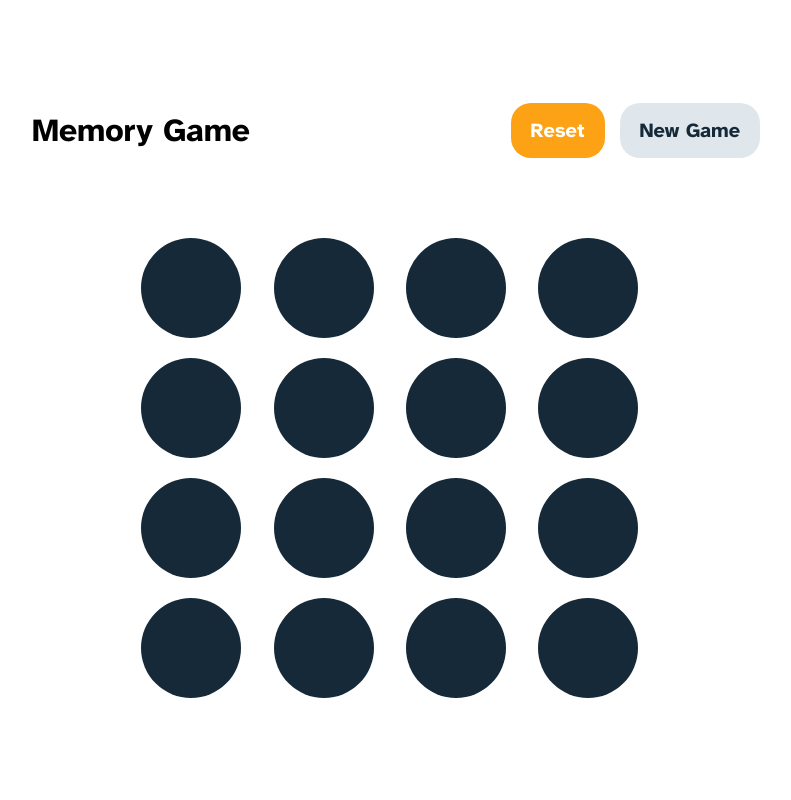
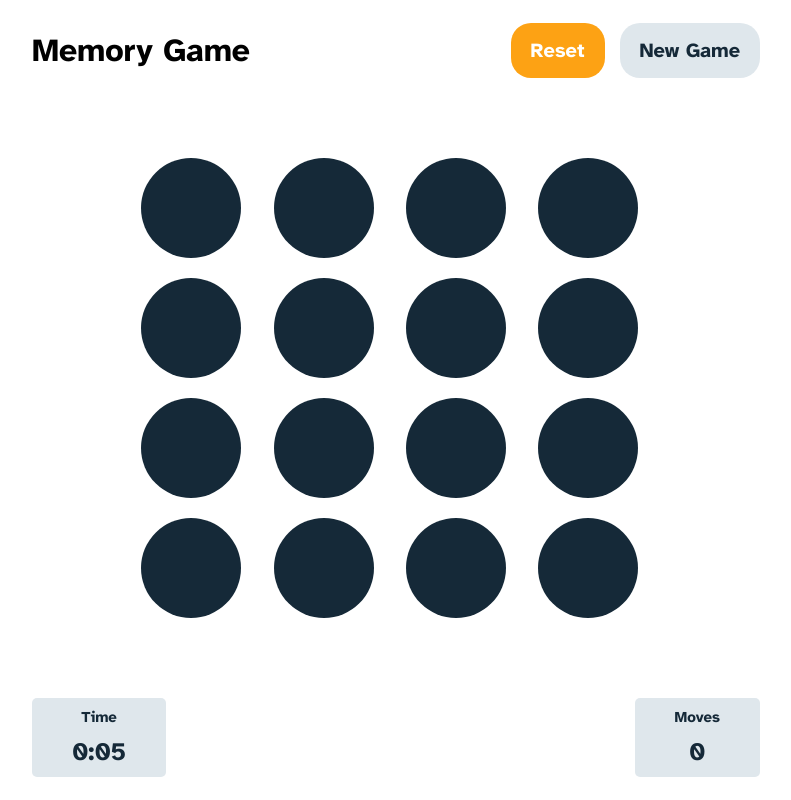
Before and after one commit to filipknias/memory-game-application, a React (Vite) app: page /game in a window 1280 px wide. Shown: the whole page, without its empty margins (244-1035 px from the left). Built offline with nearby package versions, Linux system fonts and the light colour scheme.

Commit message:
StatusCard and game status components

```diff
--- /dev/null
+++ b/src/components/BoardStatus/MultiPlayerBoardStatus.tsx
@@ -0,0 +1,20 @@
+import { useGameStore } from '@/store';
+import StatusCard from '../StatusCard/StatusCard';
+
+const MultiPlayerBoardStatus = () => {
+  const { players, playerIdTurn } = useGameStore();
+  return (
+    <>
+      {players.map(({ id, points }) => (
+        <StatusCard
+          key={id}
+          label={`P${id}`}
+          status={points.toString()}
+          active={playerIdTurn === id}
+        />
+      ))}
+    </>
+  )
+};
+
+export default MultiPlayerBoardStatus;
--- /dev/null
+++ b/src/components/BoardStatus/SinglePlayerBoardStatus.tsx
@@ -0,0 +1,32 @@
+import { useMemo } from 'react';
+import StatusCard from '../StatusCard/StatusCard';
+import { useGameStore } from '@/store';
+import { useTimer } from '@/hooks/useTimer';
+
+const SinglePlayerBoardStatus = () => {
+  const { playerIdTurn, players } = useGameStore();
+  const timer = useTimer();
+
+  const timeString = useMemo(() => {
+    let secondsString = `${timer.seconds}`;
+    if (timer.seconds < 10) secondsString = '0' + secondsString;
+    return `${timer.minutes}:${secondsString}`;
+  }, [timer.seconds, timer.minutes]);
+
+  const moves = useMemo(() => {
+    const currentPlayer = players.find((player) => player.id === playerIdTurn);
+    if (!currentPlayer) {
+      return 0;
+    }
+    return currentPlayer.moves;
+  }, [players, playerIdTurn]);
+
+  return (
+    <>
+      <StatusCard label='Time' status={timeString} active={false} />
+      <StatusCard label='Moves' status={moves.toString()} active={false} />
+    </>
+  )
+};
+
+export default SinglePlayerBoardStatus;
--- a/src/components/GameBoard/GameBoard.tsx
+++ b/src/components/GameBoard/GameBoard.tsx
@@ -4,6 +4,7 @@ import { GameBoardProps } from './GameBoard.types';
 import cx from "clsx";
 import { useEffect, useState } from 'react';
 import { MemoryItem } from '@/store/types';
+import { useTimer } from '@/hooks/useTimer';
 
 const GameBoard = ({ gridSize, playersCount }: GameBoardProps) => {
   const [clickDisabled, setClickDisabled] = useState(false);
@@ -17,12 +18,10 @@ const GameBoard = ({ gridSize, playersCount }: GameBoardProps) => {
     players,
     playerIdTurn,
     increasePlayerMoves,
-    timer
   } = useGameStore();
+  const timer = useTimer();
 
   useEffect(() => {
-    if (memoryItems.length === 0) return;
-
     const openedItems = memoryItems.filter((item) => item.opened);
     if (openedItems.length >= 2) {
       setClickDisabled(true);
--- /dev/null
+++ b/src/components/StatusCard/StatusCard.module.scss
@@ -0,0 +1,29 @@
+@import "../../styles/variables";
+@import "../../styles/mixins";
+
+.statusCard {
+  background-color: $gray;
+  padding: 10px 40px;
+  @include centerContent();
+  flex-direction: column;
+  gap: 10px;
+  font-weight: $font-bold;
+  border-radius: 5px;
+  color: $text-dark;
+  &.active {
+    background-color: $orange;
+    color: white;
+  }
+  @media screen and (max-width: $breakpoint-md) {
+    padding: 10px 30px;
+  }
+  .label {
+    font-size: 15px;
+  }
+  .status {
+    font-size: 25px;
+    @media screen and (max-width: $breakpoint-md) {
+      font-size: 20px;
+    }
+  }
+}
--- /dev/null
+++ b/src/components/StatusCard/StatusCard.props.ts
@@ -0,0 +1,5 @@
+export type StatusCardProps = {
+  label: string;
+  status: string;
+  active: boolean;
+};
--- /dev/null
+++ b/src/components/StatusCard/StatusCard.tsx
@@ -0,0 +1,14 @@
+import styles from './StatusCard.module.scss';
+import { StatusCardProps } from './StatusCard.props';
+import cx from 'clsx';
+
+const StatusCard = ({ label, status, active }: StatusCardProps) => {
+  return (
+    <div className={cx(styles.statusCard, active && styles.active)}>
+      <h2 className={styles.label}>{label}</h2>
+      <h1 className={styles.status}>{status}</h1>
+    </div>
+  )
+};
+
+export default StatusCard;
--- /dev/null
+++ b/src/hooks/useTimer.ts
@@ -0,0 +1,54 @@
+import { useState, useEffect } from 'react'
+
+export type Timer = {
+  minutes: number;
+  seconds: number;
+  resetTimer: () => void;
+  stopTimer: () => void;
+}
+
+export const useTimer = (): Timer => {
+  const [minutes, setMinutes] = useState<number>(0);
+  const [seconds, setSeconds] = useState<number>(0);
+  const [intervalId, setIntervalId] = useState<NodeJS.Timer|null>(null);
+
+  const getNewTimer = () => {
+    const timer = setInterval(() => {
+      setSeconds((prevSeconds) => prevSeconds + 1);
+    }, 1000);
+    return timer;
+  };
+
+  useEffect(() => {
+    const timer = getNewTimer();
+    setIntervalId(timer);
+
+    return () => clearInterval(timer);
+  }, []);
+
+  useEffect(() => {
+    if (seconds >= 60) {
+      setSeconds(0);
+      setMinutes((prevMinutes) => prevMinutes + 1);
+    }
+  }, [seconds]);
+
+  useEffect(() => {
+    setSeconds(0);
+    setMinutes(0);
+  }, [intervalId]);
+
+  const resetTimer = () => {
+    if (intervalId === null) return;
+    clearInterval(Number(intervalId));
+    const timer = getNewTimer();
+    setIntervalId(timer);
+  };
+
+  const stopTimer = () => {
+    if (!intervalId) return;
+    clearInterval(Number(intervalId));
+  };
+
+  return { minutes, seconds, resetTimer, stopTimer };
+};
--- a/src/store/index.ts
+++ b/src/store/index.ts
@@ -7,7 +7,6 @@ export const useGameStore = create<GameState>()((set) => ({
   players: [],
   memoryItems: [],
   playerIdTurn: 0,
-  timer: { seconds: 0, minutes: 0, resetTimer: () => {}, stopTimer: () => {} },
 
   increasePlayerPoints: (playerId: number) => {
     set((state) => ({
@@ -38,11 +37,10 @@ export const useGameStore = create<GameState>()((set) => ({
       }
 
       return {
-        ...state,
         playerIdTurn,
         players: state.players.map((player) => {
           if (player.id === playerId) {
-            return { ...player, points: player.moves + 1 };
+            return { ...player, moves: player.moves + 1 };
           }
           return player;
         }),
--- a/src/store/types.ts
+++ b/src/store/types.ts
@@ -4,7 +4,6 @@ export type GameState = {
   players: Player[];
   memoryItems: MemoryItem[];
   playerIdTurn: number;
-  timer: Timer;
   increasePlayerPoints: (playerId: number) => void;
   increasePlayerMoves: (playerId: number, playersCount: number) => void;
   markMemoryItemOpened: (itemId: number) => void;
--- a/src/views/Game/Game.module.scss
+++ b/src/views/Game/Game.module.scss
@@ -28,4 +28,15 @@
       padding: 5px;
     }
   }
+
+  .gameStatusContainer {
+    display: flex;
+    align-items: center;
+    justify-content: space-between;
+    gap: 20px;
+    width: 100%;
+    @media screen and (max-width: $breakpoint-md) {
+      gap: 12px;
+    }
+  }
 }
--- a/src/views/Game/Game.tsx
+++ b/src/views/Game/Game.tsx
@@ -7,6 +7,8 @@ import GameHeader from "@/components/GameHeader/GameHeader";
 import GameBoard from "@/components/GameBoard/GameBoard";
 import { useGameStore } from "@/store";
 import { generateMemoryItems } from "@/utilities/generateMemoryItems";
+import SinglePlayerBoardStatus from "@/components/BoardStatus/SinglePlayerBoardStatus";
+import MultiPlayerBoardStatus from "@/components/BoardStatus/MultiPlayerBoardStatus";
 
 const Game = () => {
   const [searchParams] = useSearchParams();
@@ -46,9 +48,9 @@ const Game = () => {
           gridSize={gridSize}
           playersCount={playersCount}
         />
-        {/* <BoardStatus>
+        <div className={styles.gameStatusContainer}>
           {playersCount === 1 ? <SinglePlayerBoardStatus /> : <MultiPlayerBoardStatus />}
-        </BoardStatus> */}
+        </div>
       </div>
     </div>
   )
```
